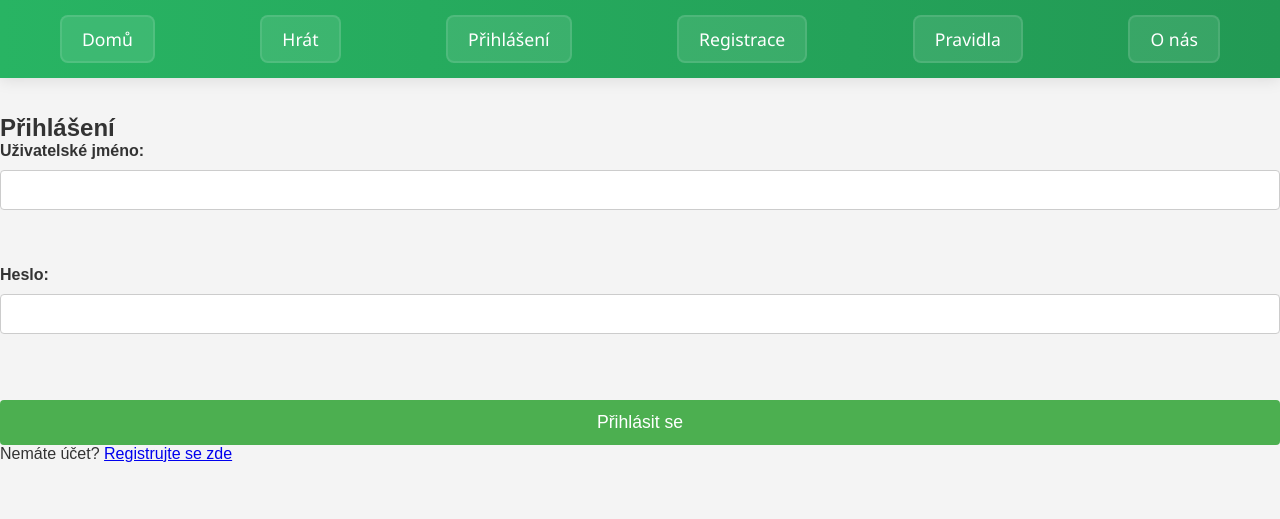
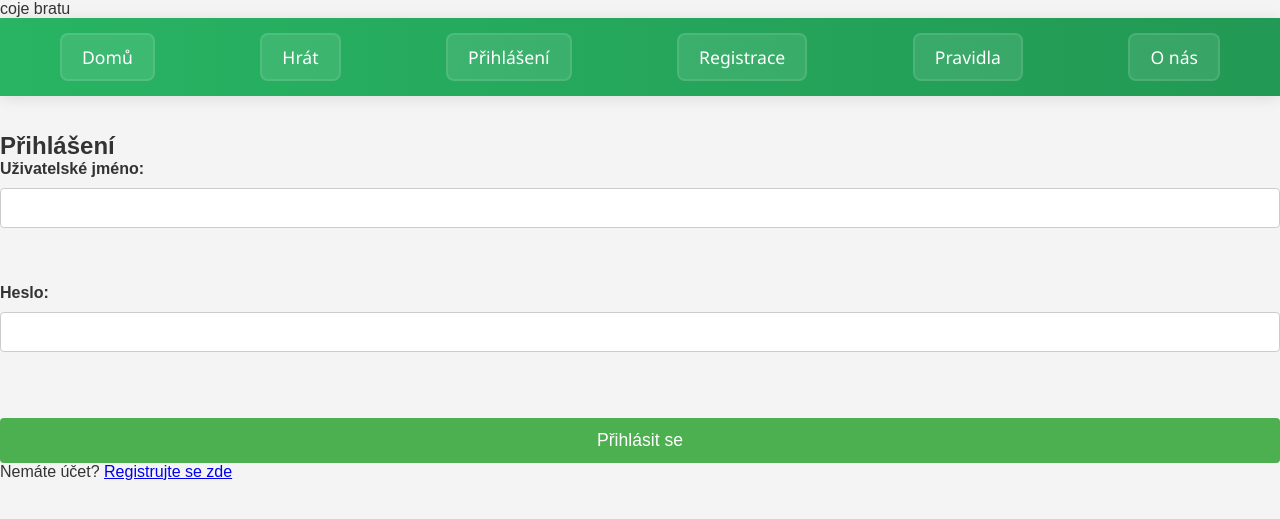
Before and after one commit to FantaCZ/outdoor-hra, a PHP site: page /login.php in a window 1280 px wide. Shown: the top 519 px of the page. Run offline with PHP 8.4, Linux system fonts and the light colour scheme.

```diff
--- a/project-root/login.php
+++ b/project-root/login.php
@@ -16,6 +16,7 @@ if ($_SERVER["REQUEST_METHOD"] == "POST") {
         $stmt->bind_param("s", $username);
         $stmt->execute();
         $stmt->store_result();
+
 
         // Pokud uživatel existuje, ověříme heslo
         if ($stmt->num_rows > 0) {
@@ -52,7 +53,7 @@ if ($_SERVER["REQUEST_METHOD"] == "POST") {
     <link rel="stylesheet" href="css/nav.css">
 </head>
 <body>
-
+    coje bratu
     <nav class="index-nav">
         <ul>
             <li><a href="index.php" class="nav-link">Domů</a></li>
@@ -65,7 +66,6 @@ if ($_SERVER["REQUEST_METHOD"] == "POST") {
     </nav>
     <br><br>
         <h2>Přihlášení</h2>
-
         <?php
         if (isset($error_message)) {
             echo "<p class='error'>$error_message</p>";
```
